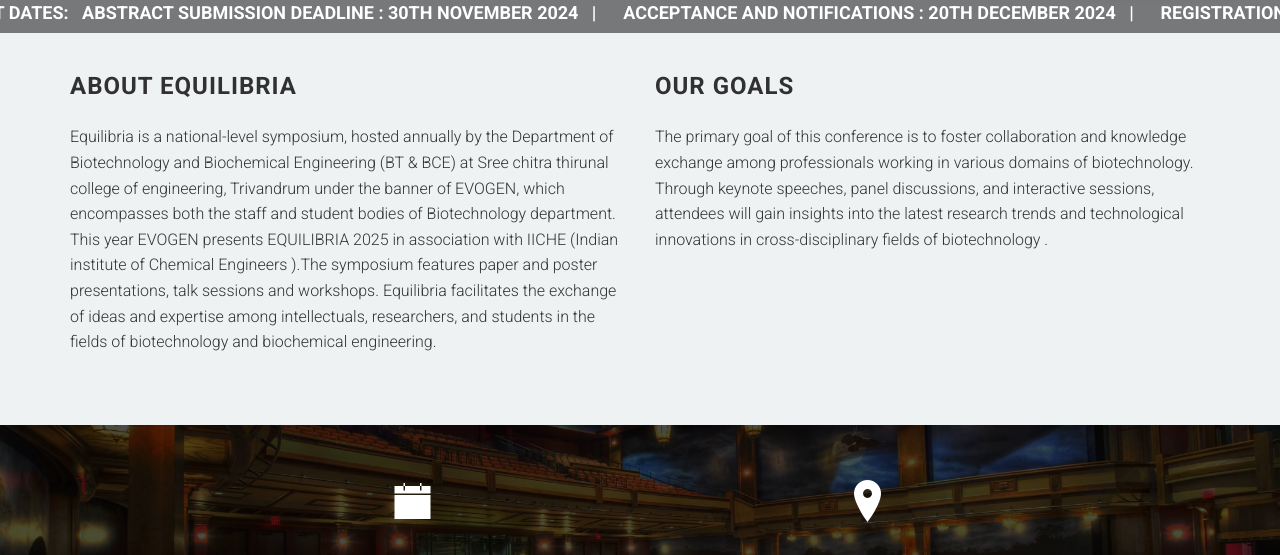
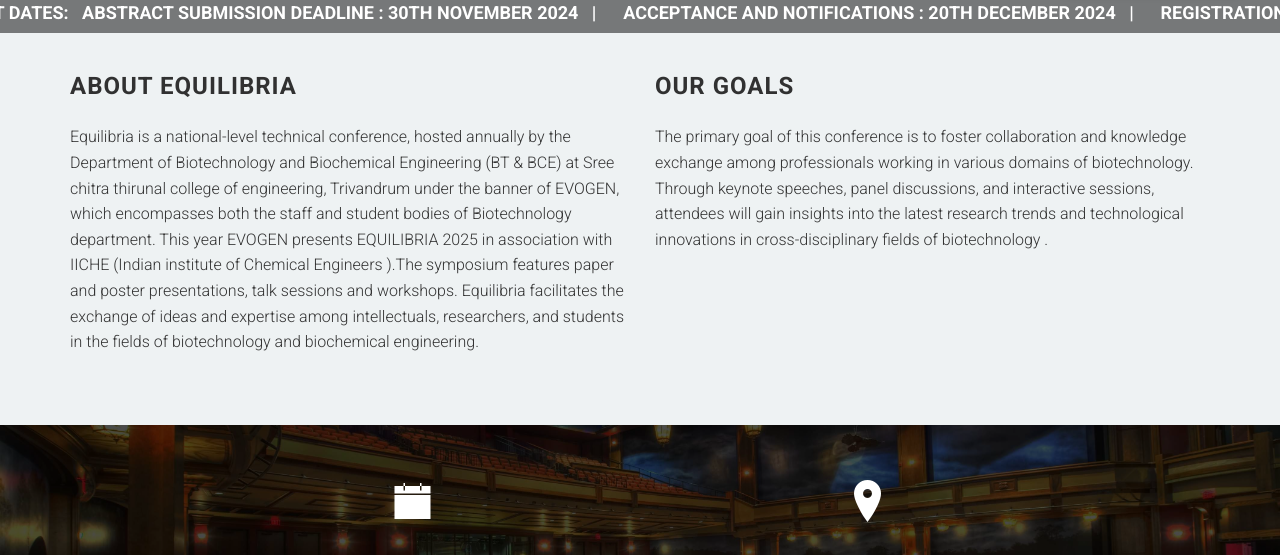
Before and after one commit to jeevjacobgeorge/equilibria_25, a website: page index.html in a window 1280 px wide. Shown: the part 767-1322 px from the top of the page. Drawn offline with Linux system fonts and the light colour scheme; files whose address does not match are found by name.

Commit message:
Update index.html

```diff
--- a/index.html
+++ b/index.html
@@ -145,7 +145,7 @@
             <div class="row">
                 <div class="col-sm-6">
                     <h3 class="section-title">About Equilibria</h3>
-                    <p>Equilibria is a national-level symposium, hosted
+                    <p>Equilibria is a national-level technical conference, hosted
                         annually by the Department of Biotechnology and
                         Biochemical Engineering (BT & BCE) at Sree chitra thirunal college of engineering, Trivandrum
                         under the banner of EVOGEN, which
```
